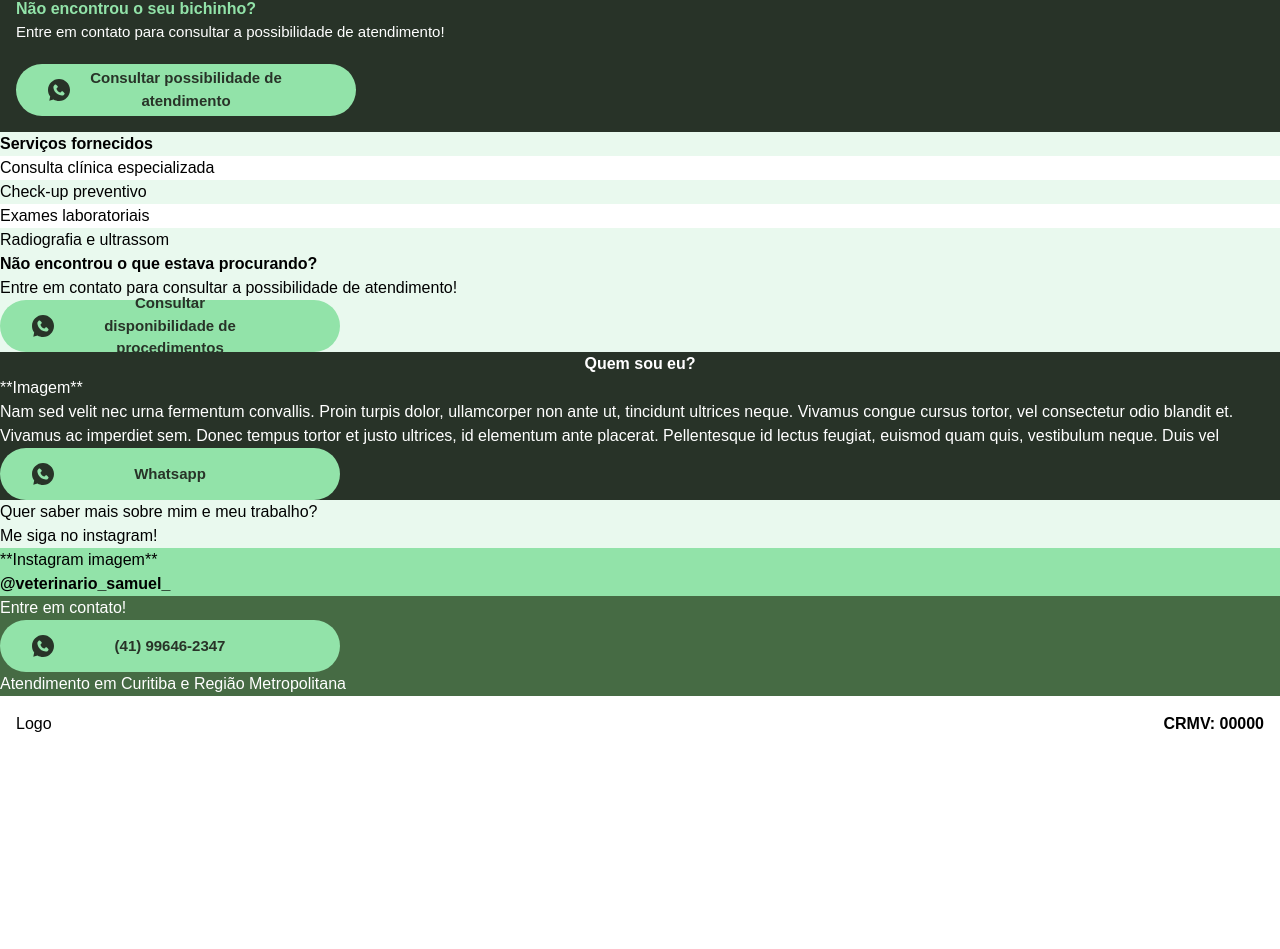
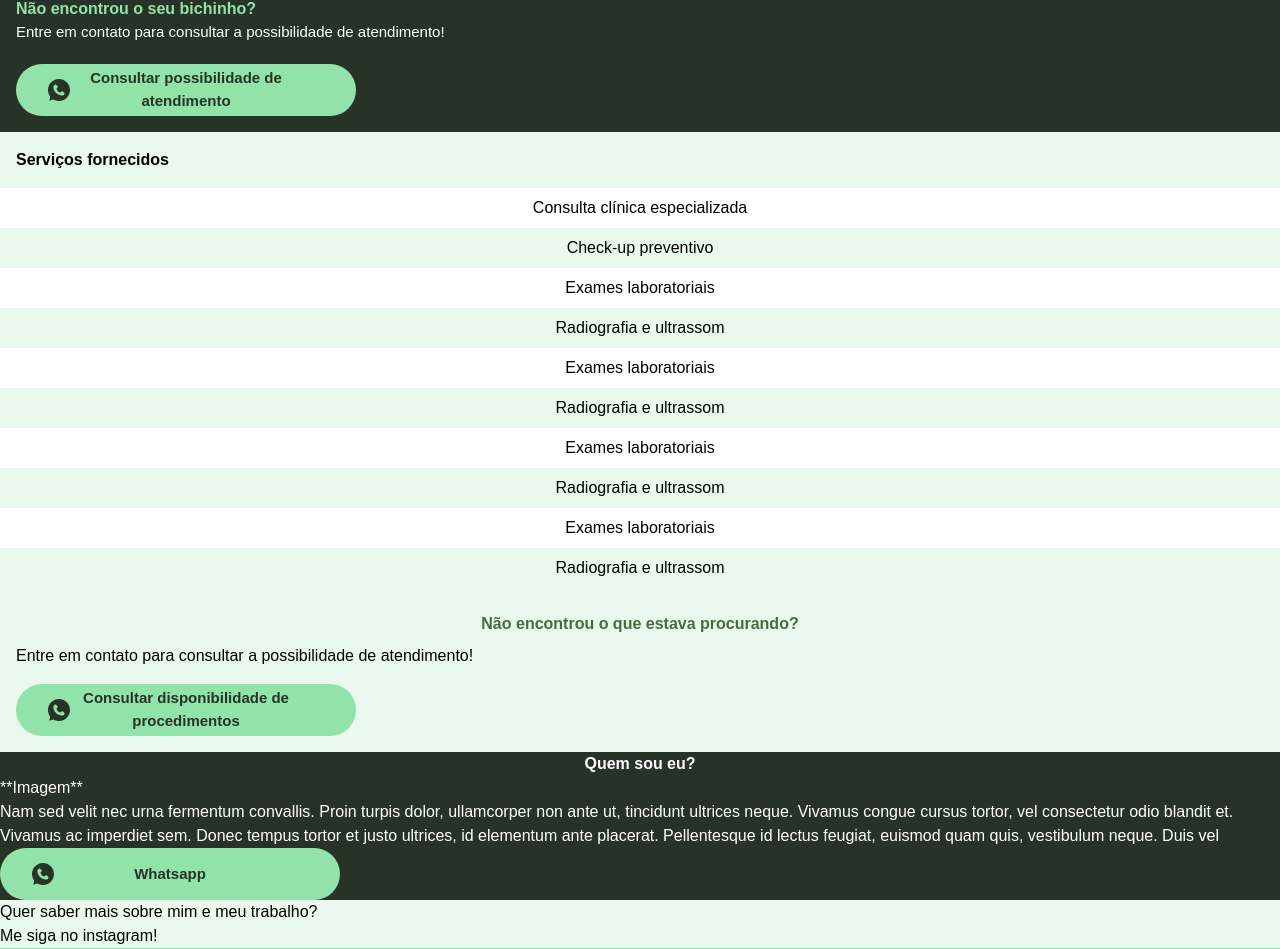
Before and after one commit to michelekluck/vet-site, a React (Vite) app: page / in a window 1280 px wide. Shown: the part 1436-2385 px from the top of the page. Before the commit the page ends 2188 px from the top, so only its background shows below. Built offline with nearby package versions, Linux system fonts and the light colour scheme; a web font is replaced by a local one.

Commit message:
ServicesSection

```diff
--- a/src/components/ServicesSection.jsx
+++ b/src/components/ServicesSection.jsx
@@ -3,17 +3,26 @@ import Button from "./Button"
 function ServicesSection() {
     return (
         <section>
-            <h2 className="font-bold">Serviços fornecidos</h2>
-            <div className='bg-white'>Consulta clínica especializada</div>
-            <div>Check-up preventivo</div>
-            <div className='bg-white'>Exames laboratoriais</div>
-            <div>Radiografia e ultrassom</div>
-            <p className="font-bold">Não encontrou o que estava procurando?</p>
-            <p>Entre em contato para consultar a possibilidade de atendimento!</p>
-            <Button>
-                <p>Consultar disponibilidade de procedimentos</p>
-            </Button>
-            <div>
+            <div className="">
+                <h2 className="font-bold text-[16px] p-4">Serviços fornecidos</h2>
+                <div className='bg-white text-center py-2'>Consulta clínica especializada</div>
+                <div className="py-2 text-center">Check-up preventivo</div>
+                <div className='bg-white py-2 text-center'>Exames laboratoriais</div>
+                <div className="py-2 text-center">Radiografia e ultrassom</div>
+                <div className='bg-white py-2 text-center'>Exames laboratoriais</div>
+                <div className="py-2 text-center">Radiografia e ultrassom</div>
+                <div className='bg-white py-2 text-center'>Exames laboratoriais</div>
+                <div className="py-2 text-center">Radiografia e ultrassom</div>
+                <div className='bg-white py-2 text-center'>Exames laboratoriais</div>
+                <div className="py-2 text-center">Radiografia e ultrassom</div>
+                <div className="p-4">
+                    <p className="font-bold py-2 text-center text-green text-[16px]">Não encontrou o que estava procurando?</p>
+                    <p className="mb-4">Entre em contato para consultar a possibilidade de atendimento!</p>
+                    <Button>
+                        <p className="w-[215px]">Consultar disponibilidade de procedimentos</p>
+                    </Button>
+                </div>
+
             </div>
         </section>
     )
```
